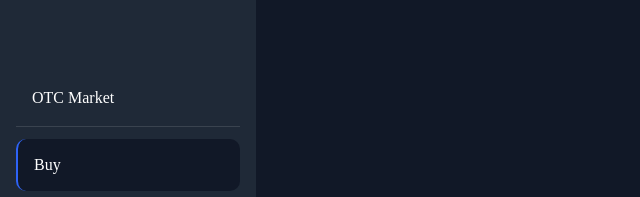
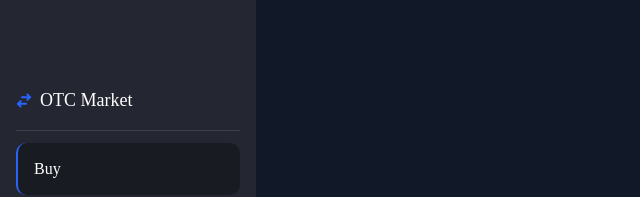
Before and after one commit to yoo-see/injective-otc, a Next.js app in the folder apps/frontend/: page /buy in a window 1280 px wide. Shown: the part 168-365 px from the top of the page, without its empty margins (0-640 px from the left). Built offline with nearby package versions, Linux system fonts and the light colour scheme.

Commit message:
update sidebar style

```diff
--- a/apps/frontend/components/layout/Sidebar.tsx
+++ b/apps/frontend/components/layout/Sidebar.tsx
@@ -9,20 +9,21 @@ const Sidebar = () => {
   };
 
   return (
-    <nav className="flex flex-col justify-between h-screen w-64 bg-gray-800 px-4 py-8">
+    <nav className="flex flex-col justify-between h-screen w-64 bg-[#242731] px-4 py-8">
       <Link href="/" className="py-4">
         <SvgIcon.Logo />
       </Link>
       <div className="flex flex-col h-full mt-36">
-        <div className="py-4 px-4 text-white border-b-[0.5px] border-b-[rgba(255,255,255,0.12)] border-solid">
-          OTC Market
+        <div className="flex items-center py-4 border-b-[0.5px] border-b-[rgba(255,255,255,0.12)] border-solid">
+          <SvgIcon.ArrowLeftRight />
+          <div className="pl-2 text-white text-lg">OTC Market</div>
         </div>
         <div className="flex flex-col h-full py-3 gap-1">
           <Link
             href="/buy"
-            className={`py-3.5 px-4 text-white rounded-[10px] ${
+            className={`py-3.5 px-4 text-white text-base rounded-[10px] ${
               isActive("/buy")
-                ? "bg-gray-900 text-[#2E63F6] border-l-2 border-solid border-[#2E63F6]"
+                ? "bg-grey/10 text-[#2E63F6] border-l-2 border-solid border-[#2E63F6]"
                 : "hover:bg-gray-700"
             }`}
           >
@@ -30,9 +31,9 @@ const Sidebar = () => {
           </Link>
           <Link
             href="/sell"
-            className={`py-3.5 px-4 text-white rounded-[10px] ${
+            className={`py-3.5 px-4 text-white text-base rounded-[10px] ${
               isActive("/sell")
-                ? "bg-gray-900 text-[#2E63F6] border-l-2 border-solid border-[#2E63F6]"
+                ? "bg-grey/10 text-[#2E63F6] border-l-2 border-solid border-[#2E63F6]"
                 : "hover:bg-gray-700"
             }`}
           >
--- a/apps/frontend/public/icon/index.ts
+++ b/apps/frontend/public/icon/index.ts
@@ -1,3 +1,4 @@
+import IconArrowLeftRight from "./svg/arrow-left-right.svg";
 import IconBell from "./svg/bell.svg";
 import IconLogo from "./svg/omi-logo.svg";
 import IconSearch from "./svg/search.svg";
@@ -6,4 +7,5 @@ export const SvgIcon = {
   Logo: IconLogo,
   Search: IconSearch,
   Bell: IconBell,
+  ArrowLeftRight: IconArrowLeftRight,
 };
--- a/apps/frontend/tailwind.config.js
+++ b/apps/frontend/tailwind.config.js
@@ -7,13 +7,11 @@ module.exports = {
         "omi-blue": "#2864ff;",
         "omi-black": "#22252e;",
         "grey/9": "#22252e;",
+        "grey/10": "#191B23;",
       },
       fontFamily: {
         sans: ["Pretendard", "Poppins"],
       },
-      backgroundImage: {
-        "search-icon": "url('/asset/search.svg')",
-      },
     },
   },
 };
```
Also changed, not shown: apps/frontend/public/icon/svg/arrow-left-right.svg (added).
